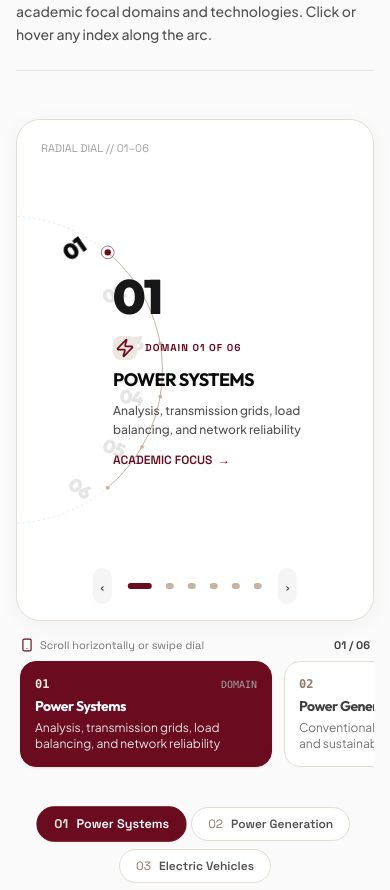
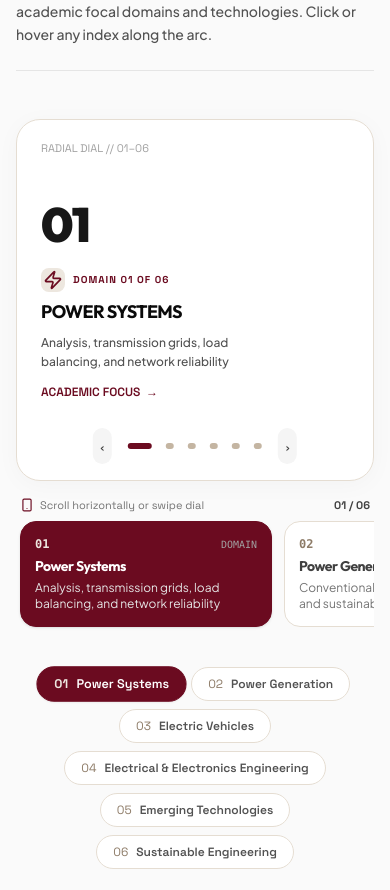
Before and after one commit to Nehlaaah2406/client1-portfolio, a React (Vite) app: page / in a window 390 px wide. Shown: the part 5584-6474 px from the top of the page. Built offline with nearby package versions, Linux system fonts and the light colour scheme; a web font is replaced by a local one.

Commit message:
Fix technical interests mobile layout

```diff
--- a/src/components/TechnicalInterests.tsx
+++ b/src/components/TechnicalInterests.tsx
@@ -156,7 +156,7 @@ export const TechnicalInterests: React.FC = () => {
           onTouchMove={handleTouchMove}
           onTouchEnd={handleTouchEnd}
           onWheel={handleWheel}
-          className="relative w-full rounded-3xl bg-white border border-[#E5DDD2] shadow-[0_4px_24px_rgba(0,0,0,0.03)] py-10 sm:py-16 px-4 sm:px-12 min-h-[460px] sm:min-h-[520px] flex items-center justify-center overflow-hidden touch-pan-y"
+          className="relative w-full rounded-3xl bg-white border border-[#E5DDD2] shadow-[0_4px_24px_rgba(0,0,0,0.03)] py-10 sm:py-16 px-4 sm:px-12 min-h-[360px] sm:min-h-[520px] flex items-center justify-center overflow-hidden touch-pan-y"
         >
 
           {/* Subtle architectural background dots & crosshairs */}
@@ -168,11 +168,11 @@ export const TechnicalInterests: React.FC = () => {
             HOVER OR SCROLL TO INSPECT
           </div>
 
-          <div className="relative w-full max-w-4xl h-[420px] sm:h-[460px] flex items-center justify-center">
+          <div className="relative w-full max-w-4xl h-[280px] sm:h-[460px] flex items-center justify-center">
 
             {/* SVG Large Circular Arc Track with Ticks & Nodes */}
             <svg
-              className="absolute -left-6 xs:left-0 sm:left-4 md:left-12 lg:left-20 top-1/2 -translate-y-1/2 w-[320px] sm:w-[440px] md:w-[500px] h-[320px] sm:h-[440px] md:h-[500px] pointer-events-none"
+              className="hidden sm:block absolute left-4 md:left-12 lg:left-20 top-1/2 -translate-y-1/2 w-[440px] md:w-[500px] h-[440px] md:h-[500px] pointer-events-none"
               viewBox="0 0 500 500"
               fill="none"
             >
@@ -237,7 +237,7 @@ export const TechnicalInterests: React.FC = () => {
             </svg>
 
             {/* Interactive Arc Number Labels with generous touch & hover hitboxes */}
-            <div className="absolute -left-6 xs:left-0 sm:left-4 md:left-12 lg:left-20 top-1/2 -translate-y-1/2 w-[320px] sm:w-[440px] md:w-[500px] h-[320px] sm:h-[440px] md:h-[500px] pointer-events-none">
+            <div className="hidden sm:block absolute left-4 md:left-12 lg:left-20 top-1/2 -translate-y-1/2 w-[440px] md:w-[500px] h-[440px] md:h-[500px] pointer-events-none">
               {TECHNICAL_INTERESTS.map((_, idx) => {
                 const angleDeg = startAngle + (idx / (totalItems - 1)) * (endAngle - startAngle);
                 const angleRad = (angleDeg * Math.PI) / 180;
@@ -278,7 +278,7 @@ export const TechnicalInterests: React.FC = () => {
             </div>
 
             {/* Center Focus Area: Large Active Number + Title & Subtitle */}
-            <div className="relative ml-20 xs:ml-28 sm:ml-40 md:ml-64 flex flex-col md:flex-row items-start md:items-center gap-4 sm:gap-10 z-10 pr-2">
+            <div className="relative w-full sm:ml-40 md:ml-64 flex flex-col md:flex-row items-start md:items-center gap-5 sm:gap-10 z-10 px-2 sm:px-0">
 
               {/* Massive Active Number with Minimalist High-Contrast Cut */}
               <AnimatePresence mode="wait">
```
